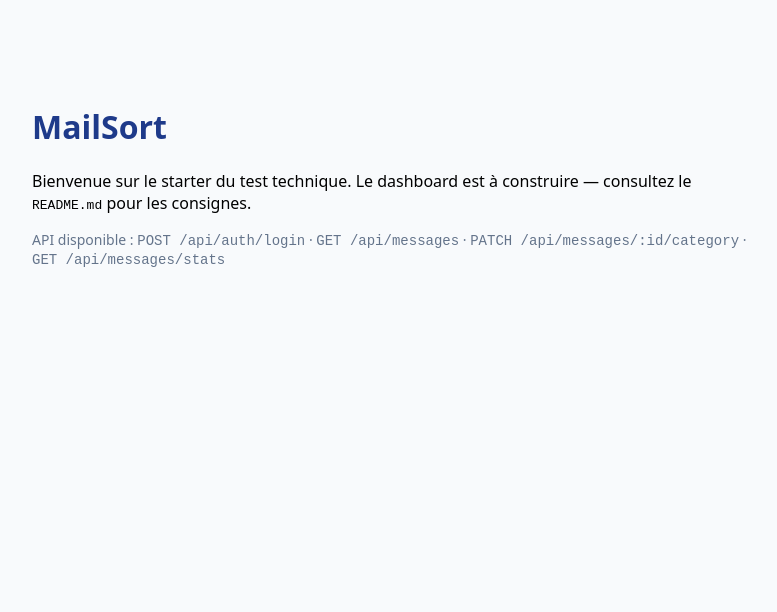
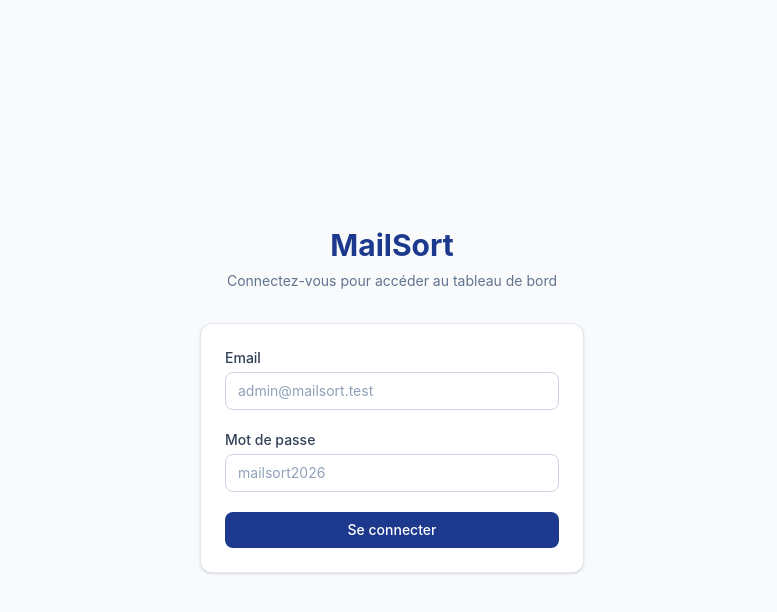
Before and after one commit to nalahatra-rabe/mailsort-starter, a Next.js app: page / in a window 1280 px wide. Shown: the top 612 px of the page, without its empty margins (248-1025 px from the left). Built offline with nearby package versions, Linux system fonts and the light colour scheme.

Commit message:
feat: create login ui with auth logics

```diff
--- a/app/layout.js
+++ b/app/layout.js
@@ -1,3 +1,5 @@
+import "./globals.css";
+
 export const metadata = {
   title: "MailSort — Test technique",
   description: "Mini application de tri de messages",
@@ -6,7 +8,7 @@ export const metadata = {
 export default function RootLayout({ children }) {
   return (
     <html lang="fr">
-      <body style={{ fontFamily: "system-ui, sans-serif", margin: 0, background: "#f8fafc" }}>
+      <body className="bg-slate-50 text-slate-900 antialiased min-h-screen">
         {children}
       </body>
     </html>
--- a/app/page.js
+++ b/app/page.js
@@ -1,17 +1,108 @@
-export default function Home() {
+"use client";
+
+import { useState } from "react";
+import { useRouter } from "next/navigation";
+
+export default function LoginPage() {
+  const router = useRouter();
+  const [email, setEmail] = useState("");
+  const [password, setPassword] = useState("");
+  const [error, setError] = useState("");
+  const [loading, setLoading] = useState(false);
+
+  async function handleSubmit(e) {
+    e.preventDefault();
+    setError("");
+    setLoading(true);
+
+    try {
+      const res = await fetch("/api/auth/login", {
+        method: "POST",
+        headers: { "Content-Type": "application/json" },
+        body: JSON.stringify({ email, password }),
+      });
+
+      const data = await res.json();
+
+      if (!res.ok) {
+        setError(data.error || "Identifiants invalides");
+        return;
+      }
+
+      document.cookie = `token=${encodeURIComponent(data.token)}; path=/; max-age=7200; SameSite=Lax`;
+      router.replace("/dashboard");
+    } catch {
+      setError("Erreur réseau. Veuillez réessayer.");
+    } finally {
+      setLoading(false);
+    }
+  }
+
   return (
-    <main style={{ maxWidth: 720, margin: "60px auto", padding: 24 }}>
-      <h1 style={{ color: "#1e3a8a" }}>MailSort</h1>
-      <p>
-        Bienvenue sur le starter du test technique. Le dashboard est à
-        construire — consultez le <code>README.md</code> pour les consignes.
-      </p>
-      <p style={{ color: "#64748b", fontSize: 14 }}>
-        API disponible : <code>POST /api/auth/login</code> ·{" "}
-        <code>GET /api/messages</code> ·{" "}
-        <code>PATCH /api/messages/:id/category</code> ·{" "}
-        <code>GET /api/messages/stats</code>
-      </p>
-    </main>
+    <div className="flex items-center justify-center min-h-screen px-4">
+      <div className="w-full max-w-sm">
+        <h1 className="text-3xl font-bold text-center text-blue-900 mb-2">
+          MailSort
+        </h1>
+        <p className="text-center text-slate-500 text-sm mb-8">
+          Connectez-vous pour accéder au tableau de bord
+        </p>
+
+        <form
+          onSubmit={handleSubmit}
+          className="bg-white border border-slate-200 rounded-xl p-6 shadow-sm space-y-5"
+        >
+          {error && (
+            <div className="bg-red-50 border border-red-200 text-red-700 text-sm rounded-lg px-4 py-3">
+              {error}
+            </div>
+          )}
+
+          <div>
+            <label
+              htmlFor="email"
+              className="block text-sm font-medium text-slate-700 mb-1"
+            >
+              Email
+            </label>
+            <input
+              id="email"
+              type="email"
+              required
+              value={email}
+              onChange={(e) => setEmail(e.target.value)}
+              placeholder="admin@mailsort.test"
+              className="w-full px-3 py-2 border border-slate-300 rounded-lg text-sm focus:outline-none focus:ring-2 focus:ring-blue-500 focus:border-blue-500 placeholder:text-slate-400"
+            />
+          </div>
+
+          <div>
+            <label
+              htmlFor="password"
+              className="block text-sm font-medium text-slate-700 mb-1"
+            >
+              Mot de passe
+            </label>
+            <input
+              id="password"
+              type="password"
+              required
+              value={password}
+              onChange={(e) => setPassword(e.target.value)}
+              placeholder="mailsort2026"
+              className="w-full px-3 py-2 border border-slate-300 rounded-lg text-sm focus:outline-none focus:ring-2 focus:ring-blue-500 focus:border-blue-500 placeholder:text-slate-400"
+            />
+          </div>
+
+          <button
+            type="submit"
+            disabled={loading}
+            className="w-full bg-blue-900 hover:bg-blue-800 disabled:bg-blue-300 text-white font-medium py-2 px-4 rounded-lg text-sm transition-colors cursor-pointer"
+          >
+            {loading ? "Connexion…" : "Se connecter"}
+          </button>
+        </form>
+      </div>
+    </div>
   );
 }
```
